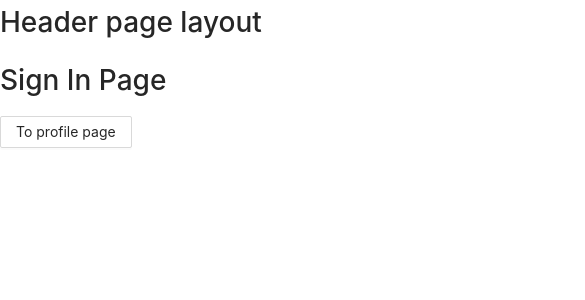
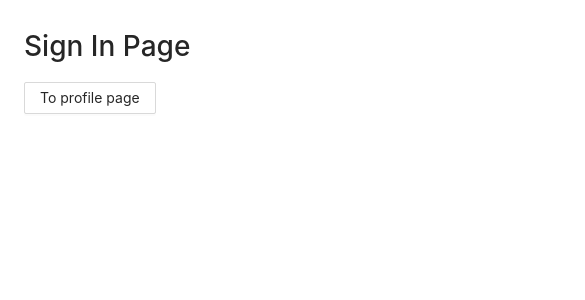
Before and after one commit to tchala120/authentication-poc, a React (Create React App) app: page /sign-in in a window 390 px wide. Shown: the top 300 px of the page, 585 px wide, since content can reach past the window. Built offline with nearby package versions, Linux system fonts and the light colour scheme; what store would draw is missing.

Commit message:
fix: Adjust style for responsive

```diff
--- a/src/layouts/PageLayout.tsx
+++ b/src/layouts/PageLayout.tsx
@@ -6,8 +6,6 @@ import { Outlet } from 'react-router-dom'
 const PageLayout: FC = () => {
   return (
     <LayoutContainer>
-      <h1>Header page layout</h1>
-
       <Outlet />
     </LayoutContainer>
   )
@@ -16,7 +14,9 @@ const PageLayout: FC = () => {
 export default PageLayout
 
 const LayoutContainer = styled.div`
-  width: 1024px;
+  max-width: 1024px;
+  width: 100%;
   min-height: 100vh;
   margin: 0 auto;
+  padding: 24px;
 `
```
